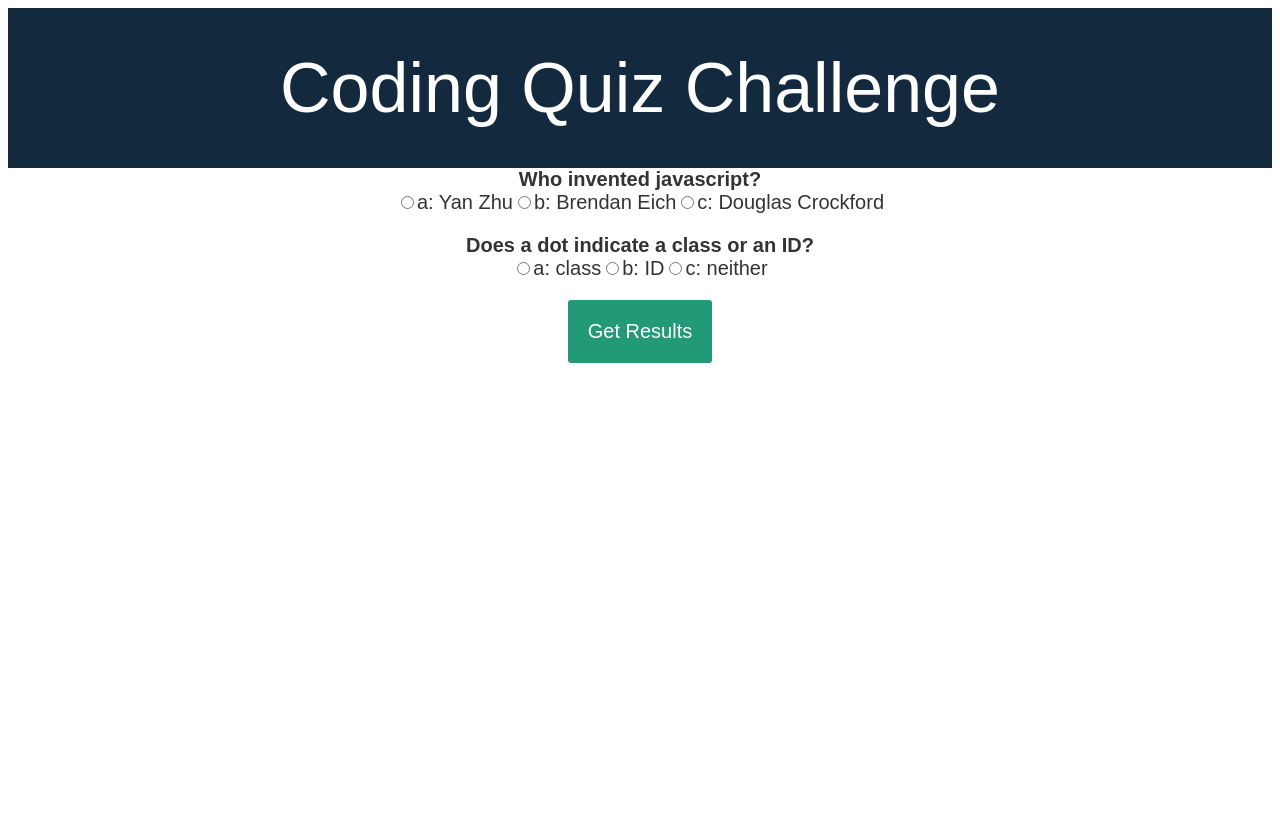
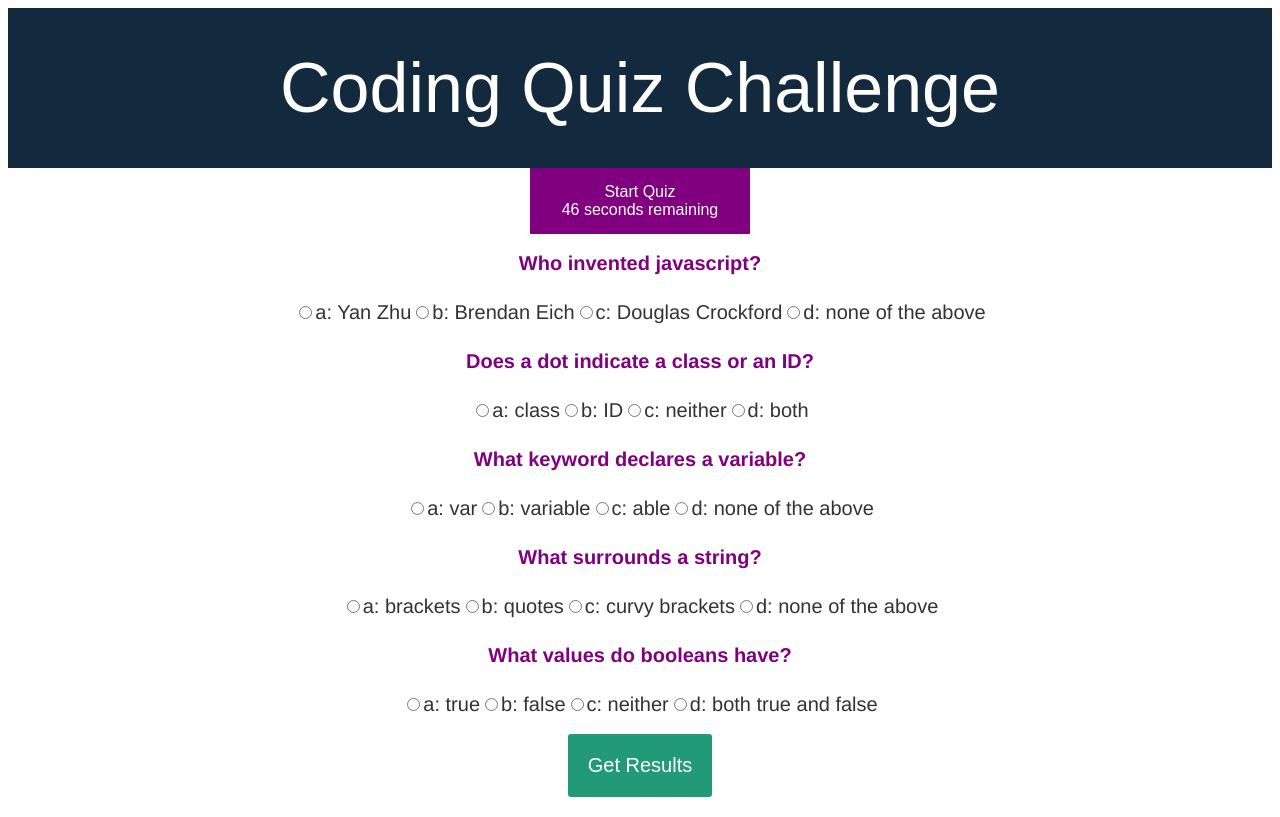
Before and after one commit to jagatston/Coding-Quiz, a plain HTML site: page index.html in a window 1280 px wide. Drawn offline with Linux system fonts and the light colour scheme.

Commit message:
added more code and comments

```diff
--- a/assets/script.js
+++ b/assets/script.js
@@ -1,11 +1,23 @@
-
+// timer
+var timeleft = 50;
+var downloadTimer = setInterval(function(){
+  if(timeleft <= 0){
+    clearInterval(downloadTimer);
+    document.getElementById("countdown").innerHTML = "Time is up!";
+  } else {
+    document.getElementById("countdown").innerHTML = timeleft + " seconds remaining";
+  }
+  timeleft -= 1;
+}, 1000);
+// questions for the coding quiz challenge
 var myQuestions = [
   {
     question: "Who invented javascript?",
     answers: {
       a: 'Yan Zhu',
       b: 'Brendan Eich',
-      c: 'Douglas Crockford'
+      c: 'Douglas Crockford',
+      d: 'none of the above'
     },
     correctAnswer: 'b'
   },
@@ -14,12 +26,43 @@ var myQuestions = [
     answers: {
       a: 'class',
       b: 'ID',
-      c: 'neither'
+      c: 'neither',
+      d: 'both'
     },
     correctAnswer: 'a'
-  }
+  },
+  {
+    question: "What keyword declares a variable?",
+    answers: {
+      a: 'var',
+      b: 'variable',
+      c: 'able',
+      d: 'none of the above'
+    },
+    correctAnswer: 'a'
+  },
+  {
+    question: "What surrounds a string?",
+    answers: {
+      a: 'brackets',
+      b: 'quotes',
+      c: 'curvy brackets',
+      d: 'none of the above'
+    },
+    correctAnswer: 'b'
+  },
+  {
+    question: "What values do booleans have?",
+    answers: {
+      a: 'true',
+      b: 'false',
+      c: 'neither',
+      d: 'both true and false'
+    },
+    correctAnswer: 'd'
+  },
 ];
-
+// calling back the variables
 var quizContainer = document.getElementById('quiz');
 var resultsContainer = document.getElementById('results');
 var submitButton = document.getElementById('submit');
@@ -27,22 +70,13 @@ var submitButton = document.getElementById('submit');
 generateQuiz(myQuestions, quizContainer, resultsContainer, submitButton);
 
 function generateQuiz(questions, quizContainer, resultsContainer, submitButton){
-
-  function showQuestions(questions, quizContainer){
-    // we'll need a place to store the output and the answer choices
+function showQuestions(questions, quizContainer){
     var output = [];
     var answers;
-
-    // for each question...
+    // for statement to generate quiz
     for(var i=0; i<questions.length; i++){
-
-      // first reset the list of answers
       answers = [];
-
-      // for each available answer...
       for(letter in questions[i].answers){
-
-        // ...add an html radio button
         answers.push(
           '<label>'
             + '<input type="radio" name="question'+i+'" value="'+letter+'">'
@@ -51,57 +85,40 @@ function generateQuiz(questions, quizContainer, resultsContainer, submitButton){
           + '</label>'
         );
       }
-
-      // add this question and its answers to the output
       output.push(
         '<div class="question">' + questions[i].question + '</div>'
         + '<div class="answers">' + answers.join('') + '</div>'
       );
     }
-
-    // finally combine our output list into one string of html and put it on the page
     quizContainer.innerHTML = output.join('');
   }
 
-
   function showResults(questions, quizContainer, resultsContainer){
-
-    // gather answer containers from our quiz
+    // variables to gather information
     var answerContainers = quizContainer.querySelectorAll('.answers');
-
-    // keep track of user's answers
     var userAnswer = '';
     var numCorrect = 0;
 
-    // for each question...
+    // for else statement to return right or wrong answer
     for(var i=0; i<questions.length; i++){
-
-      // find selected answer
       userAnswer = (answerContainers[i].querySelector('input[name=question'+i+']:checked')||{}).value;
-
-      // if answer is correct
       if(userAnswer===questions[i].correctAnswer){
-        // add to the number of correct answers
         numCorrect++;
-
-        // color the answers green
+        // colors the answers green or red depending on if they were right or not
         answerContainers[i].style.color = 'lightgreen';
       }
-      // if answer is wrong or blank
       else{
-        // color the answers red
         answerContainers[i].style.color = 'red';
       }
     }
-
-    // show number of correct answers out of total
+  // show how many questions were right
     resultsContainer.innerHTML = numCorrect + ' out of ' + questions.length;
   }
 
   // show questions right away
   showQuestions(questions, quizContainer);
 
-  // on submit, show results
+  // submit button
   submitButton.onclick = function(){
     showResults(questions, quizContainer, resultsContainer);
   }
--- a/assets/style.css
+++ b/assets/style.css
@@ -18,6 +18,9 @@ header {
     text-decoration: none;
     display: inline-block;
     font-size: 16px;
+    display: block;
+    margin-left: auto;
+    margin-right: auto;
   }
 
 
@@ -34,12 +37,20 @@ header {
     color: #333;
   }
   .question{
+    color: purple;
     font-weight: 600;
     text-align: center;
+    padding: 8px;
+    margin: 10px;
+    font-family: 'Franklin Gothic Medium', 'Arial Narrow', Arial, sans-serif;
   }
   .answers {
       margin-bottom: 20px;
       text-align: center;
+      padding: 8px;
+      margin: 10px;
+      font-family: 'Franklin Gothic Medium', 'Arial Narrow', Arial, sans-serif;
+
   }
   #submit{
     font-family: sans-serif;
--- a/index.html
+++ b/index.html
@@ -8,8 +8,16 @@
     <link rel="stylesheet" type="text/css" href="assets/style.css" />
   </head>
   <body>
+    <!-- header on top of the page -->
     <header class="large-font">Coding Quiz Challenge</header>
+    <!-- button to start quiz -->
+    <button id="button">Start Quiz
+      <!-- timer -->
+      <div id="countdown"></div>
+    </button>
+    <!-- quiz -->
     <div id="quiz"></div>
+    <!-- button to show quiz results -->
     <button id="submit">Get Results</button>
     <div id="results"></div>
     <script src="assets/script.js"></script>
```
